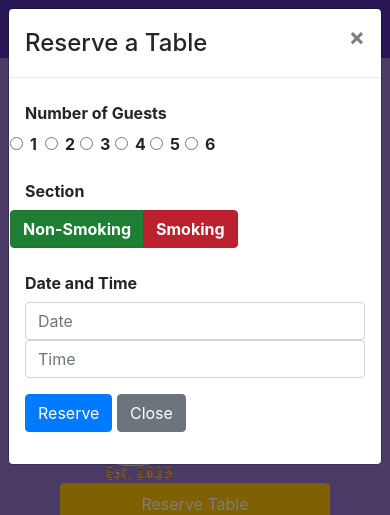
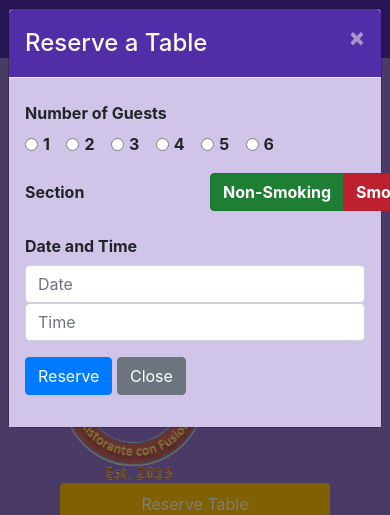
Before and after one commit to archeoss/coursera-bootstrap-4, a website: page conFusion/index.html in a window 390 px wide. Both pictures are taken after a click on the button "Reserve Table". Shown: the top 515 px of the page. Drawn offline with nearby package versions, Linux system fonts and the light colour scheme.

Commit message:
scss and JS scripts for modals added

```diff
--- a/conFusion/css/styles.scss
+++ b/conFusion/css/styles.scss
@@ -82,6 +82,30 @@ body
     }
 }
 
+.modal
+{
+    .modal-header
+    {
+        .modal-title
+        {
+            color: floralwhite;
+        }
+        .close
+        {
+            color: floralwhite;
+        }
+        background-color: $background-dark;
+    }
+    .modal-content
+    {
+        background-color: $background-pale;
+    }
+    .modal-body
+    {
+        background-color: $background-pale;
+    }
+}
+
 #carouselButton
 {
     right: 0px;
--- a/conFusion/index.html
+++ b/conFusion/index.html
@@ -31,7 +31,7 @@
                     <li class="nav-item"><a class="nav-link" href="./contactus.html"><span class="fa fa-address-card fa-lg"></span> Contact</a></li>
                 </ul>
                 <span class="navbar-text">
-                    <a data-toggle="modal" data-target="#loginModal">
+                    <a id="loginButton">
                         <span class="fa fa-sign-in"></span> Login
                     </a>
                 </span>
@@ -67,6 +67,17 @@
                                 </div>
                             </div>
                         </div>
+
+                        <div class="form-group row">
+                            <div class="col-md-6 align-self-end">
+                                <button type="submit" class="btn btn-primary">
+                                    Login
+                                </button>
+                                <button type="button" class="btn btn-secondary" data-dismiss="modal">
+                                    Close
+                                </button>
+                            </div>
+                        </div>
                     </form>
                 </div>
             </div>
@@ -86,43 +97,44 @@
                 <div class="modal-body">
                     <form>
                         <div class="form-group row">
-                            <label for="number" class="col-12 col-md-2 col-form-label"><b>Number of Guests</b></label>
-                            <div class="col-1 form-check">
+                            <label for="number" class="col-sm-2 col-form-label"><b>Number of Guests</b></label>
+                            <div class="col-sm-9">
+                                <div class="form-check form-check-inline">
                                     <input type="radio" class="form-check-input"
                                     name="number" id="one" value="">
                                     <label class="form-check-label" for="one">
                                         <strong>1</strong>
                                     </label>
                                 </div>
-                            <div class="col-1 form-check">
+                                <div class="form-check form-check-inline">
                                     <input type="radio" class="form-check-input"
                                     name="number" id="two" value="">
                                     <label class="form-check-label" for="two">
                                         <strong>2</strong>
                                     </label>
                                 </div>
-                            <div class="col-1 form-check">
+                                <div class="form-check form-check-inline">
                                     <input type="radio" class="form-check-input"
                                     name="number" id="three" value="">
                                     <label class="form-check-label" for="three">
                                         <strong>3</strong>
                                     </label>
                                 </div>
-                            <div class="col-1 form-check">
+                                <div class="form-check form-check-inline">
                                     <input type="radio" class="form-check-input"
                                     name="number" id="four" value="">
                                     <label class="form-check-label" for="four">
                                         <strong>4</strong>
                                     </label>
                                 </div>
-                            <div class="col-1 form-check">
+                                <div class="form-check form-check-inline">
                                     <input type="radio" class="form-check-input"
                                     name="number" id="five" value="">
                                     <label class="form-check-label" for="five">
                                         <strong>5</strong>
                                     </label>
                                 </div>
-                            <div class="col-1 form-check">
+                                <div class="form-check form-check-inline">
                                     <input type="radio" class="form-check-input"
                                     name="number" id="six" value="">
                                     <label class="form-check-label" for="six">
@@ -130,9 +142,11 @@
                                     </label>
                                 </div>
                             </div>
+                        </div>
 
                         <div id="section" class="form-group row">
                             <label for="secton" class="col-6 col-md-2 col-form-label"><b>Section</b></label>
+                            <div class="col-6 col-md-10">
                                 <div class="btn-group btn-group-toggle" data-toggle="buttons">
                                     <label class="btn btn-success active">
                                         <input type="radio" name="number" id="non-smoking">
@@ -142,6 +156,7 @@
                                         <input type="radio" name="number" id="smoking">
                                             <strong>Smoking</strong>
                                     </label>
+                                </div>
                             </div>
                         </div>
 
@@ -182,7 +197,7 @@
                     <img src="img/logo.png" class="img-fluid">
                 </div>
                 <div class="col-12 col-sm-3 align-self-center">
-                    <a data-toggle="modal" data-target="#reserveTable" role="button"
+                    <a id="reserveButton" role="button"
                     class="btn btn-warning nav-link btn-block">
                         Reserve Table
                     </a>
@@ -355,6 +370,24 @@
             });
         });
     </script>
+    <script>
+        $(document).ready(function()
+        {
+            $('#reserveButton').click(function()
+            {
+                $('#reserveTable').modal('toggle');
+            });
+        });
+    </script>
+    <script>
+        $(document).ready(function()
+        {
+            $('#loginButton').click(function()
+            {
+                $('#loginModal').modal('toggle');
+            });
+        });
+    </script>
 </body>
 
 </html>
```
Also changed, not shown: conFusion/css/styles.css. Lines whose indentation alone changed are shown as unchanged.
